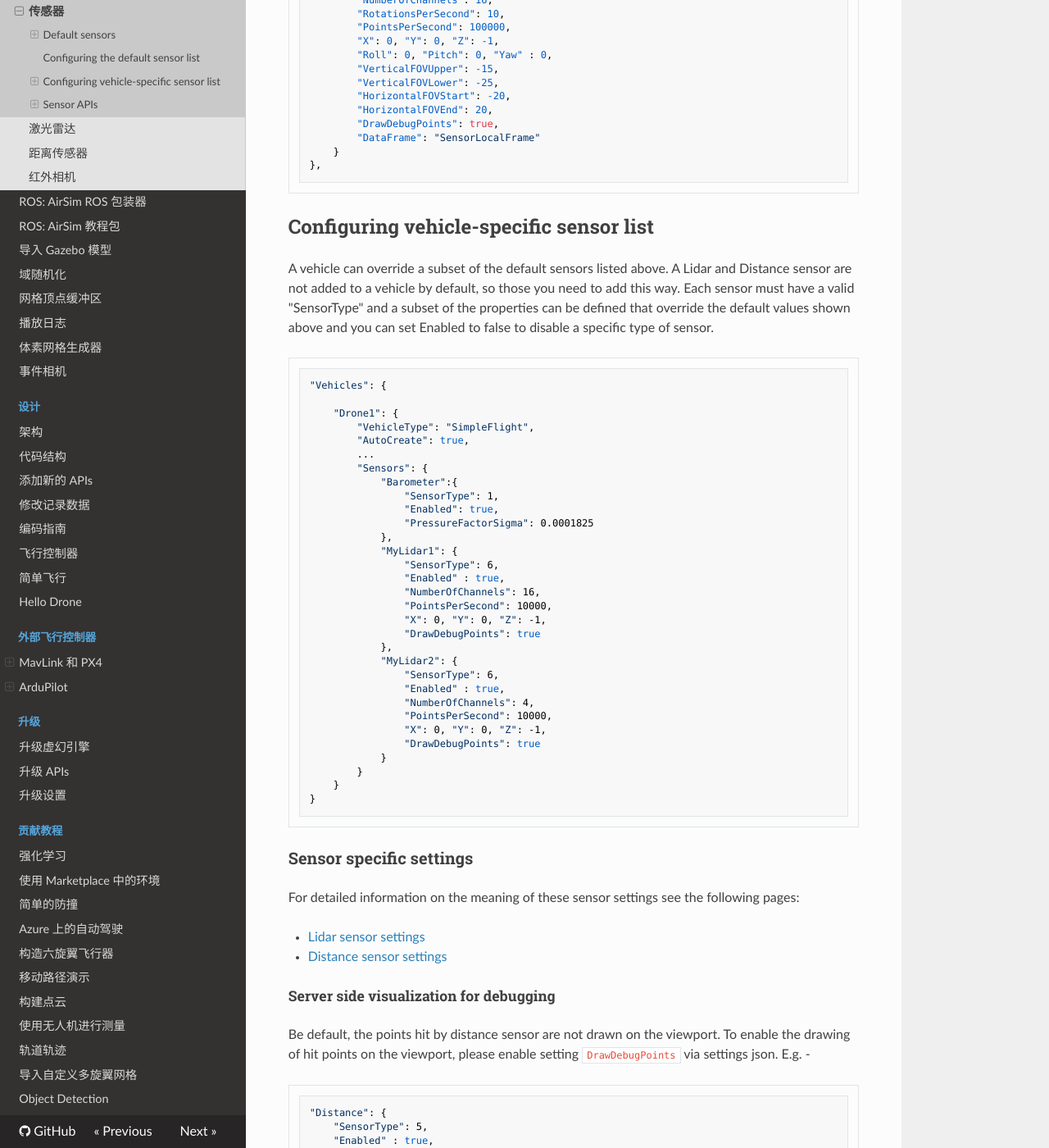
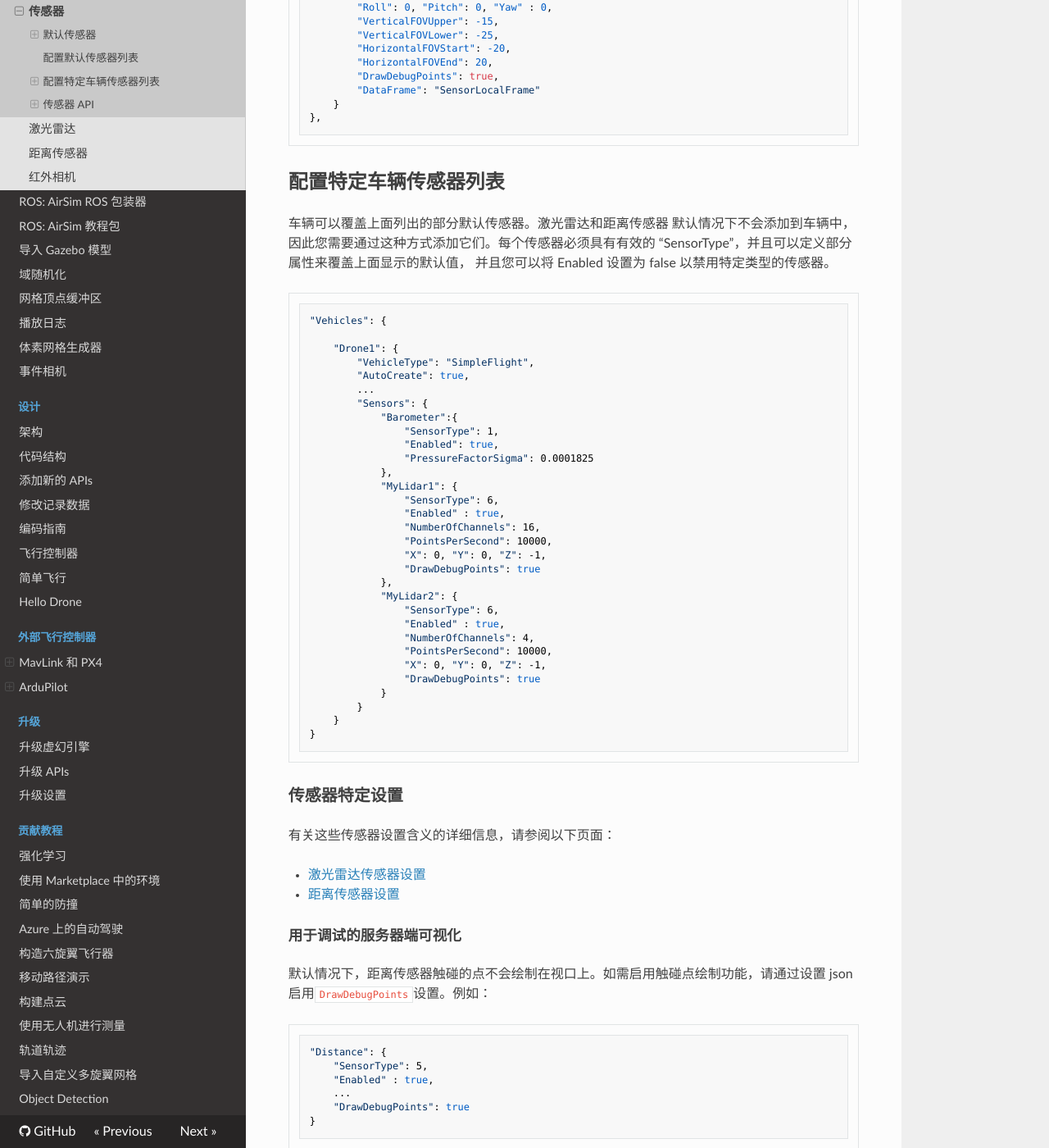
Before and after one commit to nongfu212/air_doc, an MkDocs documentation site: the page built from docs/sensors.md, in a window 1280 px wide and 1400 px high, scrolled down 2223 px. Shown: the whole window at 82% size. Built offline with MkDocs 1.6.1, drawn with Linux system fonts in a browser that asks for light colours; nearby versions of some CDN libraries; some of the changed text lies outside the part shown.

Commit message:
AirSim 设置

````diff
--- a/docs/sensors.md
+++ b/docs/sensors.md
@@ -1,7 +1,7 @@
-# Sensors in AirSim
+# AirSim 中的传感器
 
-AirSim currently supports the following sensors.
-Each sensor is associated with a integer enum specifying its sensor type.
+AirSim 目前支持以下传感器。
+每个传感器都与一个指定其传感器类型的整数枚举相关联。
 
 * Camera
 * Barometer = 1
@@ -11,29 +11,31 @@ Each sensor is associated with a integer enum specifying its sensor type.
 * Distance Sensor = 5
 * Lidar = 6
 
-**Note** :  Cameras are configured differently than the other sensors and do not have an enum associated with them.    Look at [general settings](settings.md) and [image API](image_apis.md) for camera config and API.
+**笔记** :  摄像头的配置与其他传感器不同，并且没有与之关联的枚举。请参阅 [常规设置](settings.md) 和 [图像 API](image_apis.md) ，了解摄像头的配置和 API。
 
-## Default sensors
+## 默认传感器
 
-If no sensors are specified in the `settings.json`, then the following sensors are enabled by default based on the sim mode.
+如果在`settings.json`中未指定任何传感器，则根据模拟模式默认启用以下传感器。
 
-### Multirotor
+
+### 多旋翼
 * Imu
 * Magnetometer
 * Gps
 * Barometer
 
-### Car
+### 车
 * Gps
 
 ### ComputerVision
 * None
 
-Behind the scenes, `createDefaultSensorSettings` method in [AirSimSettings.hpp](https://github.com/Microsoft/AirSim/blob/main/AirLib/include/common/AirSimSettings.hpp) sets up the above sensors with their default parameters, depending on the sim mode specified in the `settings.json` file.
+在后台，[AirSimSettings.hpp](https://github.com/Microsoft/AirSim/blob/main/AirLib/include/common/AirSimSettings.hpp) 中的 `createDefaultSensorSettings` 方法根据 `settings.json` 文件中指定的模拟模式，使用默认参数设置上述传感器。
 
-## Configuring the default sensor list
 
-The default sensor list can be configured in settings json:
+## 配置默认传感器列表
+
+可以在设置 json 中配置默认传感器列表：
 
 ```json
 "DefaultSensors": {
@@ -110,12 +112,13 @@ The default sensor list can be configured in settings json:
 },
 ```
 
-## Configuring vehicle-specific sensor list
+## 配置特定车辆传感器列表
 
-A vehicle can override a subset of the default sensors listed above. A Lidar and Distance sensor are
-not added to a vehicle by default, so those you need to add this way. Each sensor must have a valid
-"SensorType" and a subset of the properties can be defined that override the default values shown
-above and you can set Enabled to false to disable a specific type of sensor.
+车辆可以覆盖上面列出的部分默认传感器。激光雷达和距离传感器
+默认情况下不会添加到车辆中，因此您需要通过这种方式添加它们。每个传感器必须具有有效的
+“SensorType”，并且可以定义部分属性来覆盖上面显示的默认值，
+并且您可以将 Enabled 设置为 false 以禁用特定类型的传感器。
+
 
 ```json
 "Vehicles": {
@@ -151,17 +154,17 @@ above and you can set Enabled to false to disable a specific type of sensor.
 }
 ```
 
-### Sensor specific settings
+### 传感器特定设置
 
-For detailed information on the meaning of these sensor settings
-see the following pages:
+有关这些传感器设置含义的详细信息，请参阅以下页面：
 
-- [Lidar sensor settings](lidar.md)
-- [Distance sensor settings](distance_sensor.md)
+- [激光雷达传感器设置](lidar.md)
+- [距离传感器设置](distance_sensor.md)
 
-##### Server side visualization for debugging
+##### 用于调试的服务器端可视化
 
-Be default, the points hit by distance sensor are not drawn on the viewport. To enable the drawing of hit points on the viewport, please enable setting `DrawDebugPoints` via settings json. E.g. -
+默认情况下，距离传感器触碰的点不会绘制在视口上。如需启用触碰点绘制功能，请通过设置 json 启用`DrawDebugPoints`设置。例如：
+
 
 ```json
 "Distance": {
@@ -172,10 +175,12 @@ Be default, the points hit by distance sensor are not drawn on the viewport. To
 }
 ```
 
-## Sensor APIs
-Jump straight to [`hello_drone.py`](https://github.com/Microsoft/AirSim/blob/main/PythonClient/multirotor/hello_drone.py) or [`hello_drone.cpp`](https://github.com/Microsoft/AirSim/blob/main/HelloDrone/main.cpp) for example usage, or see follow below for the full API.
+## 传感器 API
 
-### Barometer
+直接跳转到 [`hello_drone.py`](https://github.com/Microsoft/AirSim/blob/main/PythonClient/multirotor/hello_drone.py) 或 [`hello_drone.cpp`](https://github.com/Microsoft/AirSim/blob/main/HelloDrone/main.cpp) 查看示例用法，或者参阅下文了解完整 API。
+
+
+### 气压计
 ```cpp
 msr::airlib::BarometerBase::Output getBarometerData(const std::string& barometer_name, const std::string& vehicle_name);
 ```
@@ -217,5 +222,5 @@ msr::airlib::DistanceSensorData getDistanceSensorData(const std::string& distanc
 distance_sensor_data = client.getDistanceSensorData(distance_sensor_name = "", vehicle_name = "")
 ```
 
-### Lidar
-See the [lidar page](lidar.md) for Lidar API.
+### 激光雷达
+有关 Lidar API，请参阅 [lidar 页面](lidar.md)。
````
Also changed, not shown: docs/settings.md (+12 -12 lines).
